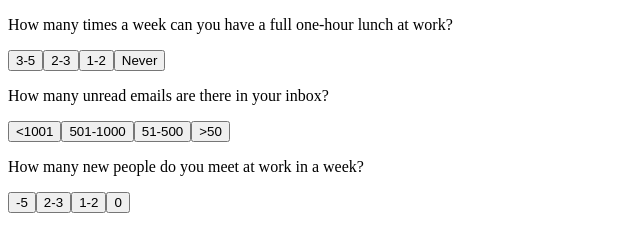
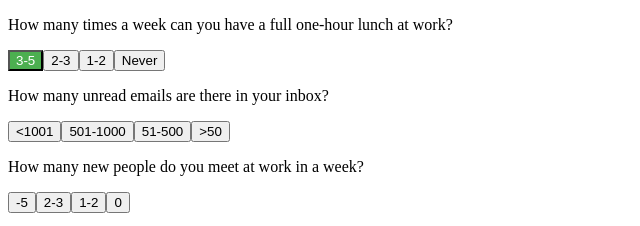
Before and after one commit to solo12zw74/whoareyouinms, a plain HTML site: page index.html in a window 1280 px wide. Both pictures are taken after a click on the button "3-5". Shown: the top 226 px of the page, 0-640 px from the left. Drawn offline with Linux system fonts and the light colour scheme.

Commit message:
Update index.html
Add styles

```diff
--- a/index.html
+++ b/index.html
@@ -5,7 +5,11 @@
     <meta name="viewport" content="width=device-width, initial-scale=1.0">
     <title>Personality Quiz</title>
     <style>
-        /* Add your CSS styling here */
+        button.selected {
+    background-color: #4CAF50; /* Green */
+    color: white;
+}
+
     </style>
 </head>
 <body>
```
